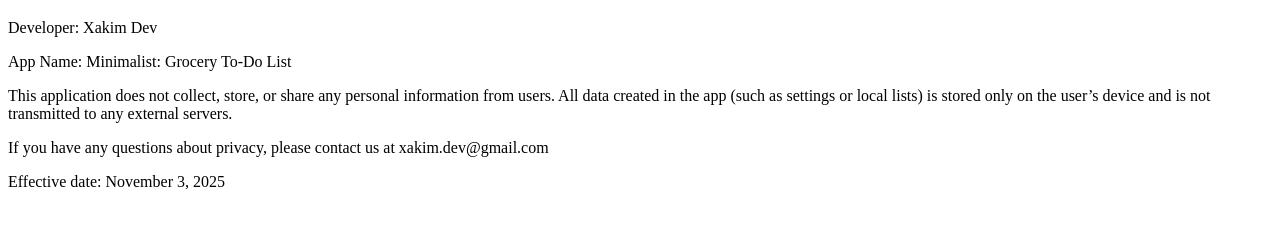
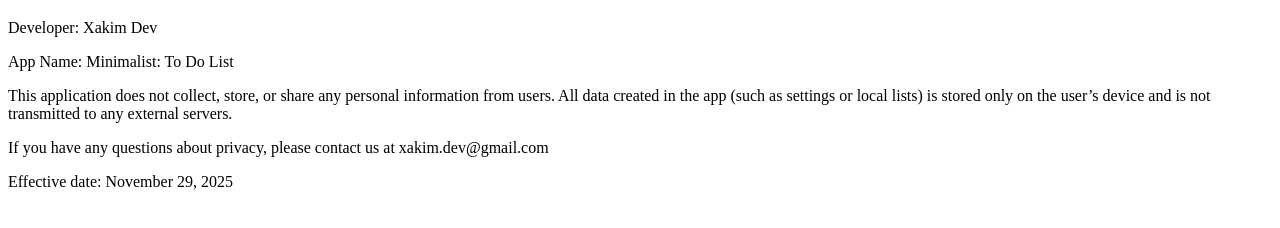
Before and after one commit to xakim-dev/xakim-dev.github.io, a plain HTML site: page privacy-policy.html in a window 1280 px wide. Shown: the part 48-276 px from the top of the page. Drawn offline with Linux system fonts and the light colour scheme.

Commit message:
Update privacy-policy.html

```diff
--- a/privacy-policy.html
+++ b/privacy-policy.html
@@ -10,13 +10,13 @@
         Privacy Policy
       </h2>
       <p>Developer: Xakim Dev</p>
-      <p>App Name: Minimalist: Grocery To-Do List</p>
+      <p>App Name: Minimalist: To Do List</p>
       <p>
         This application does not collect, store, or share any personal information from users.
         All data created in the app (such as settings or local lists) is stored only on the user’s device and is not transmitted to any external servers.
       </p>
 
       <p>If you have any questions about privacy, please contact us at xakim.dev@gmail.com</p>
-      <p>Effective date: November 3, 2025</p>
+      <p>Effective date: November 29, 2025</p>
     </body>
 </html>
```
